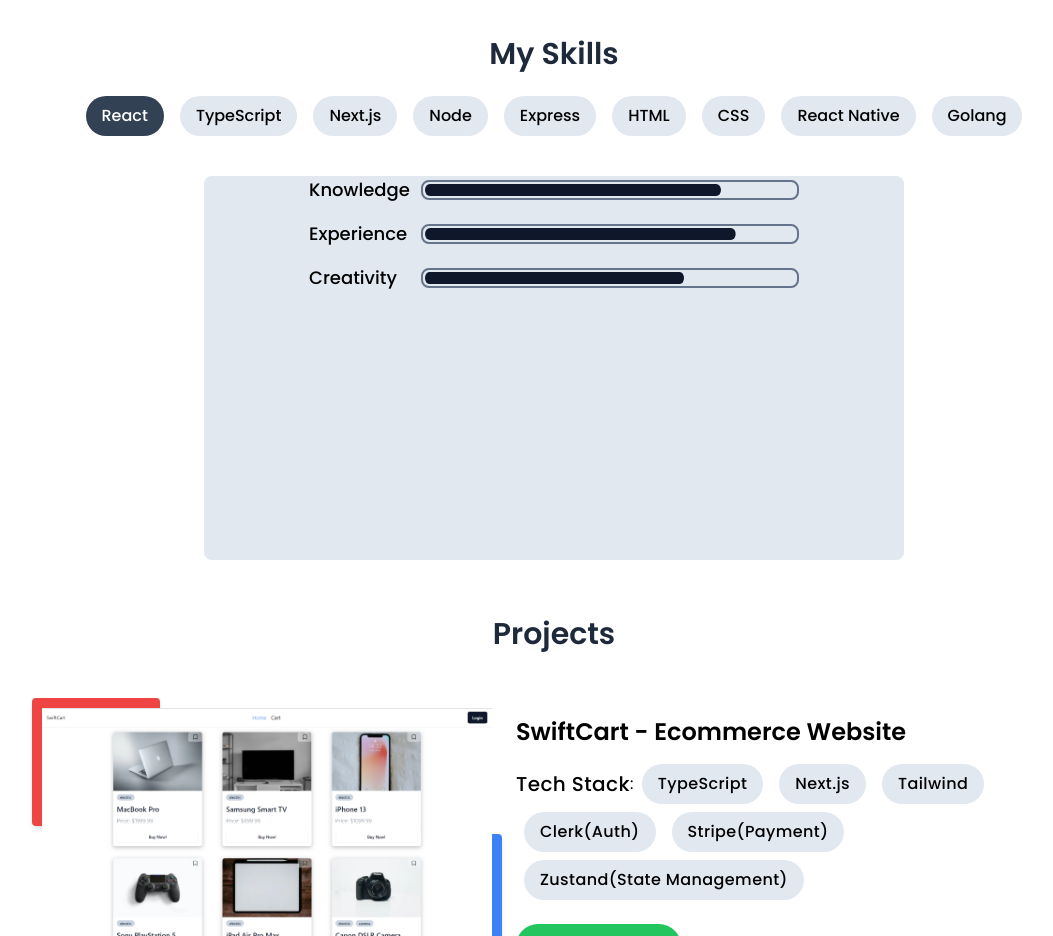
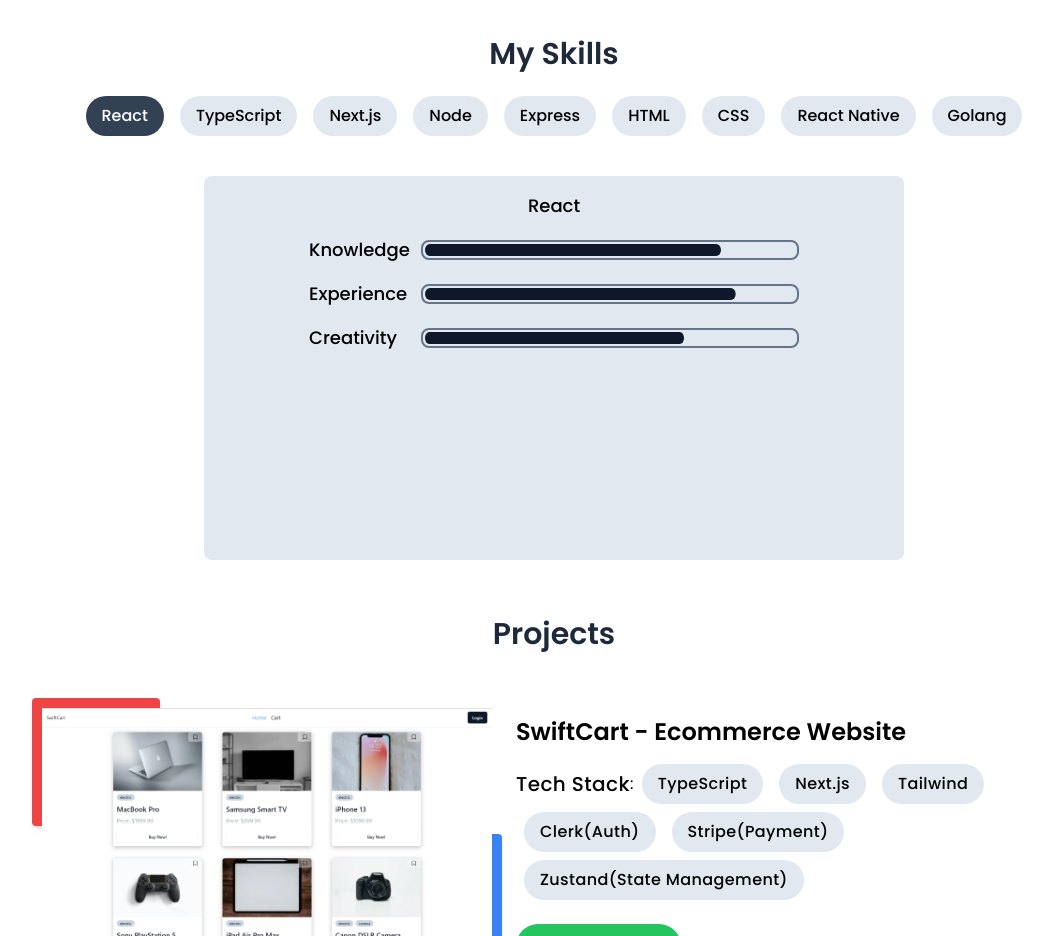
Before and after one commit to Jeetjyoti-Deka/Portfolio, a React (Vite) app: page / in a window 1280 px wide. Shown: the part 820-1756 px from the top of the page, without its empty margins (86-1139 px from the left). Built offline with nearby package versions, Linux system fonts and the light colour scheme.

Commit message:
Animate Skills status section

```diff
--- a/src/components/Skills.jsx
+++ b/src/components/Skills.jsx
@@ -1,6 +1,6 @@
 import React, { useRef, useState } from "react";
 import { SKILLS } from "../lib/constants";
-import { useInView, motion } from "framer-motion";
+import { useInView, motion, AnimatePresence } from "framer-motion";
 import Skill from "./Skill";
 import Status from "./Status";
 
@@ -62,10 +62,36 @@ const Skills = () => {
         })}
       </motion.div>
       <motion.div
-        initial={{ opacity: 0 }}
-        animate={{ opacity: 1 }}
-        className="relative bg-slate-200 w-[700px] rounded-[8px] my-10 h-96 flex flex-col items-center gap-y-4"
+        initial={{ opacity: 0, y: 30 }}
+        animate={{ opacity: isInView ? 1 : 0, y: isInView ? 0 : 10 }}
+        transition={{
+          delay: 1,
+          type: "spring",
+          stiffness: 100,
+          duration: 0.6,
+        }}
+        // className="relative bg-slate-200 w-[300px] xs:w-[400px] sm:w-[500px] md:w-[700px] rounded-[8px] my-10 h-96 flex flex-col items-center gap-y-4 py-4"
       >
+        <AnimatePresence mode="wait">
+          <motion.div
+            key={active}
+            initial={{ opacity: 0, x: 50, transition: { delay: 0.5 } }}
+            animate={{ opacity: 1, x: 0, transition: { delay: 0.5 } }}
+            exit={{ x: 50, opacity: 0, transition: { duration: 0.3 } }}
+            className="relative bg-slate-200 w-[300px] xs:w-[400px] sm:w-[500px] md:w-[700px] rounded-[8px] my-10 h-96 flex flex-col items-center gap-y-4 py-4"
+          >
+            <motion.h2
+              key={active}
+              initial={{ opacity: 0, x: 20 }}
+              animate={{ opacity: 1, x: 0 }}
+              transition={{
+                delay: 0.6,
+              }}
+              className="poppins-medium text-lg"
+            >
+              {active}
+            </motion.h2>
+
             {SKILLS.filter((skill) => skill.name === active).map((skill, i) => (
               <React.Fragment key={i}>
                 <Status title={"Knowledge"} value={skill.knowledge} />
@@ -74,6 +100,8 @@ const Skills = () => {
               </React.Fragment>
             ))}
           </motion.div>
+        </AnimatePresence>
+      </motion.div>
     </div>
   );
 };
--- a/src/components/Status.jsx
+++ b/src/components/Status.jsx
@@ -3,8 +3,8 @@ import StatusBar from "./StatusBar";
 
 const Status = ({ title, value }) => {
   return (
-    <div className="w-[70%] flex items-center gap-x-4">
-      <p className="w-24 poppins-medium text-lg">{title}</p>
+    <div className="w-[100%] sm:w-[70%] flex items-center gap-x-4 px-4 sm:px-0">
+      <p className="w-20 sm:w-24 poppins-medium text-sm sm:text-lg">{title}</p>
       <div className="flex-1 border-2 border-slate-500 p-[2px] rounded-[8px]">
         <StatusBar status={value} />
       </div>
```
Lines whose indentation alone changed are shown as unchanged.
